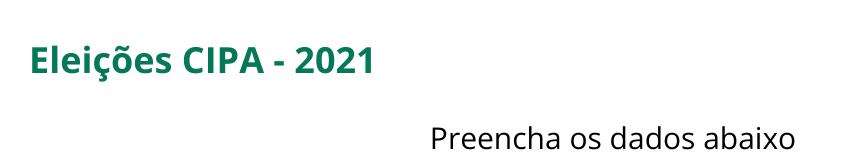
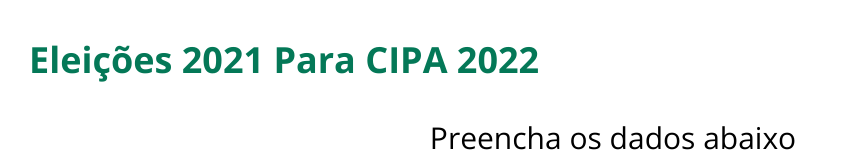
Before and after one commit to tarcizio-barbosa/cipa-elections-frontend, a Next.js app: page / in a window 1280 px wide. Shown: the top 160 px of the page, without its empty margins (27-873 px from the left). Built offline with nearby package versions, Linux system fonts and the light colour scheme; no server answers.

Commit message:
change title

```diff
--- a/src/components/Header/index.tsx
+++ b/src/components/Header/index.tsx
@@ -2,7 +2,7 @@
   return (
     <div className="mt-10 flex justify-between">
       <h1 className="font-opens text-4xl font-bold text-green-700">
-        Eleições CIPA - 2021
+        Eleições 2021 Para CIPA 2022
       </h1>
       {/* <button className='w-36 h-12 bg-gray-100 font-opens font-bold text-sm text-gray-500 border-2 hover:border-gray-500'>ENTRAR</button> */}
     </div>
```
